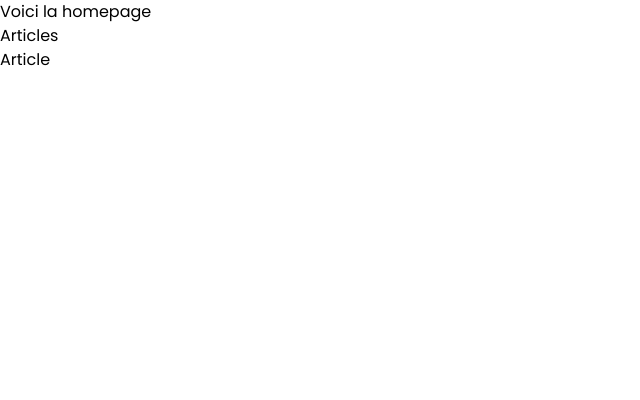
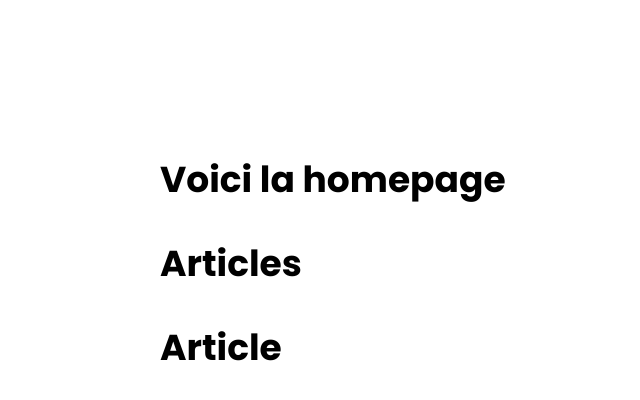
Before and after one commit to julesgaudet/ClothingSoftware, a Next.js app in the folder website/eko-website/: page / in a window 1280 px wide. Shown: the top 400 px of the page, without its empty margins (0-640 px from the left). Built offline with nearby package versions, Linux system fonts and the light colour scheme.

Commit message:
noah day 1 end

```diff
--- a/website/eko-website/package.json
+++ b/website/eko-website/package.json
@@ -13,7 +13,6 @@
     "@emotion/styled": "^11.11.0",
     "@mui/icons-material": "^5.15.13",
     "@mui/material": "^5.15.13",
-    "@next/font": "^14.1.3",
     "next": "14.1.3",
     "react": "^18",
     "react-dom": "^18"
--- a/website/eko-website/src/app/Articles/Filtres.jsx
+++ b/website/eko-website/src/app/Articles/Filtres.jsx
@@ -3,11 +3,11 @@ function CategoriesFiltres() {
 }
 
 export default function Filtres({ filtre }) {
-  let nbItems = 1234;
+  let nbItems = 674;
   return (
     <>
       <div className="flex  space-y-5 flex-col ">
-        <p className="font-semibold">{nbItems} Products</p>
+        <p className="font-semibold">{nbItems} items</p>
       </div>
     </>
   );
--- a/website/eko-website/src/app/Articles/page.jsx
+++ b/website/eko-website/src/app/Articles/page.jsx
@@ -126,8 +126,8 @@ export default function Articles() {
           </h3>
         </div>
 
-        <div className=" grid grid-cols-1 gap-x-8 gap-y-10 lg:grid-cols-4">
-          <div className="hidden lg:block">
+        <div className=" grid grid-cols-1 gap-x-8 gap-y-10 md:grid-cols-2 lg:grid-cols-3 xl:grid-cols-4">
+          <div className="block">
             <Filtres />
           </div>
           {dataArticles.length === 0 ? (
--- a/website/eko-website/src/app/page.js
+++ b/website/eko-website/src/app/page.js
@@ -2,13 +2,17 @@ import Link from "next/link";
 
 export default function Home() {
   return (
-    <main>
+    <main className="m-40 flex flex-col gap-y-11 text-4xl font-black">
       <h1>Voici la homepage</h1>
       <p>
-        <Link href="/Articles">Articles</Link>
+        <Link href="/Articles" className="hover:text-blue-500">
+          Articles
+        </Link>
       </p>
       <p>
-        <Link href="/Article">Article</Link>
+        <Link href="/Article" className="hover:text-blue-500">
+          Article
+        </Link>
       </p>
     </main>
   );
```
Also changed, not shown: 1 other file (tests, documents, lock files or other folders).
